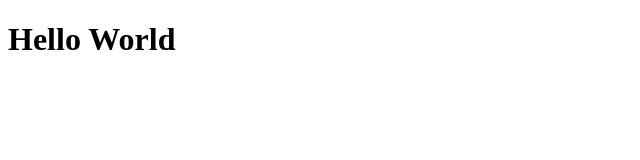
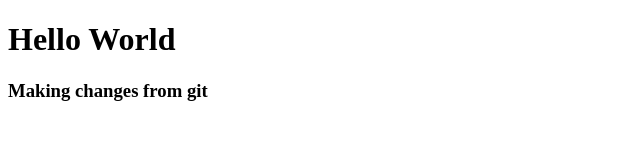
Before and after one commit to fabsharp/playing-with-codesandbox, a website: page index.html in a window 1280 px wide. Shown: the whole page, without its empty margins (0-640 px from the left). Drawn offline with Linux system fonts and the light colour scheme.

Commit message:
first commit

```diff
--- a/index.html
+++ b/index.html
@@ -6,5 +6,6 @@
 </head>
 <body>
 <h1>Hello World</h1>
+<h3>Making changes from git</h3>
 </body>
 </html>
```
